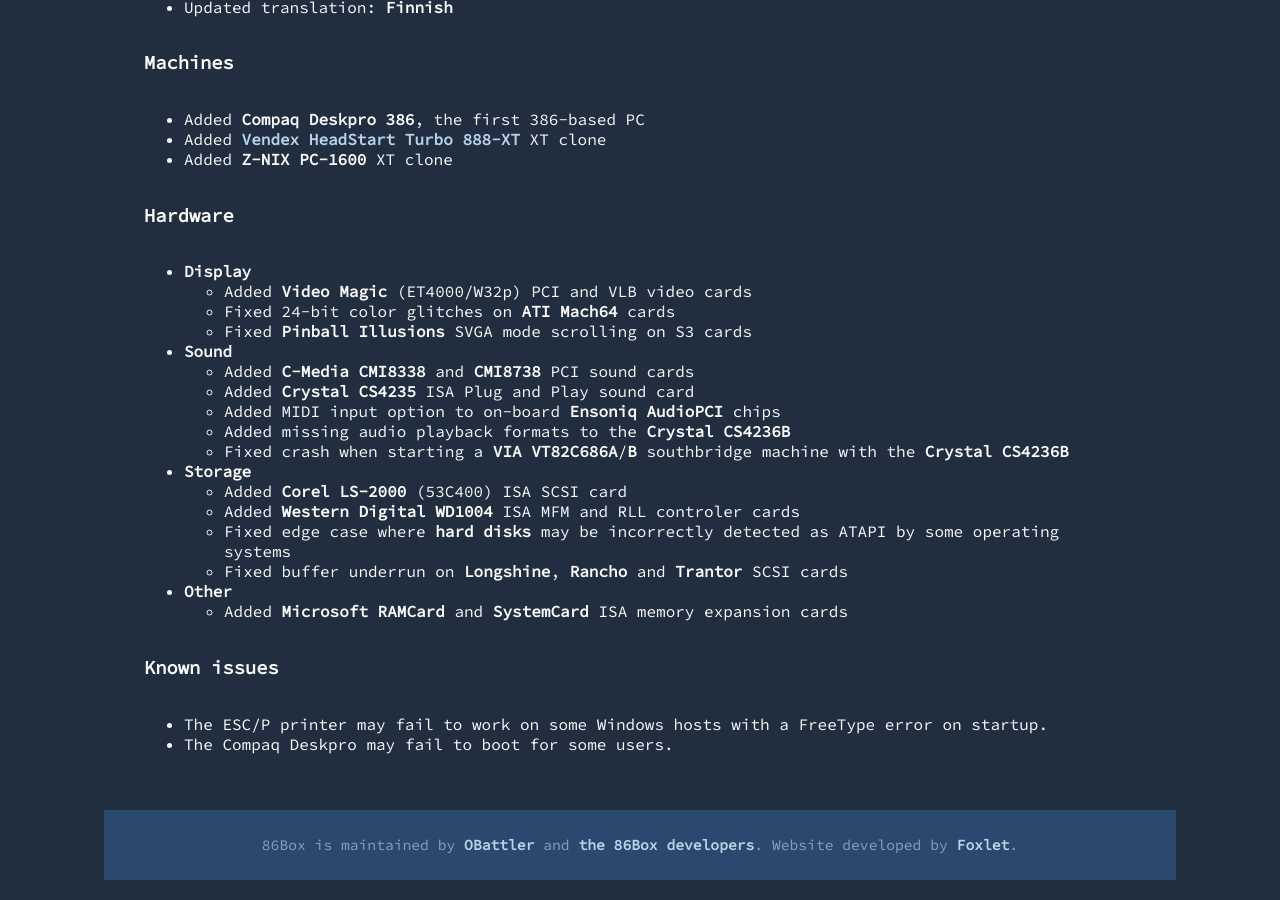
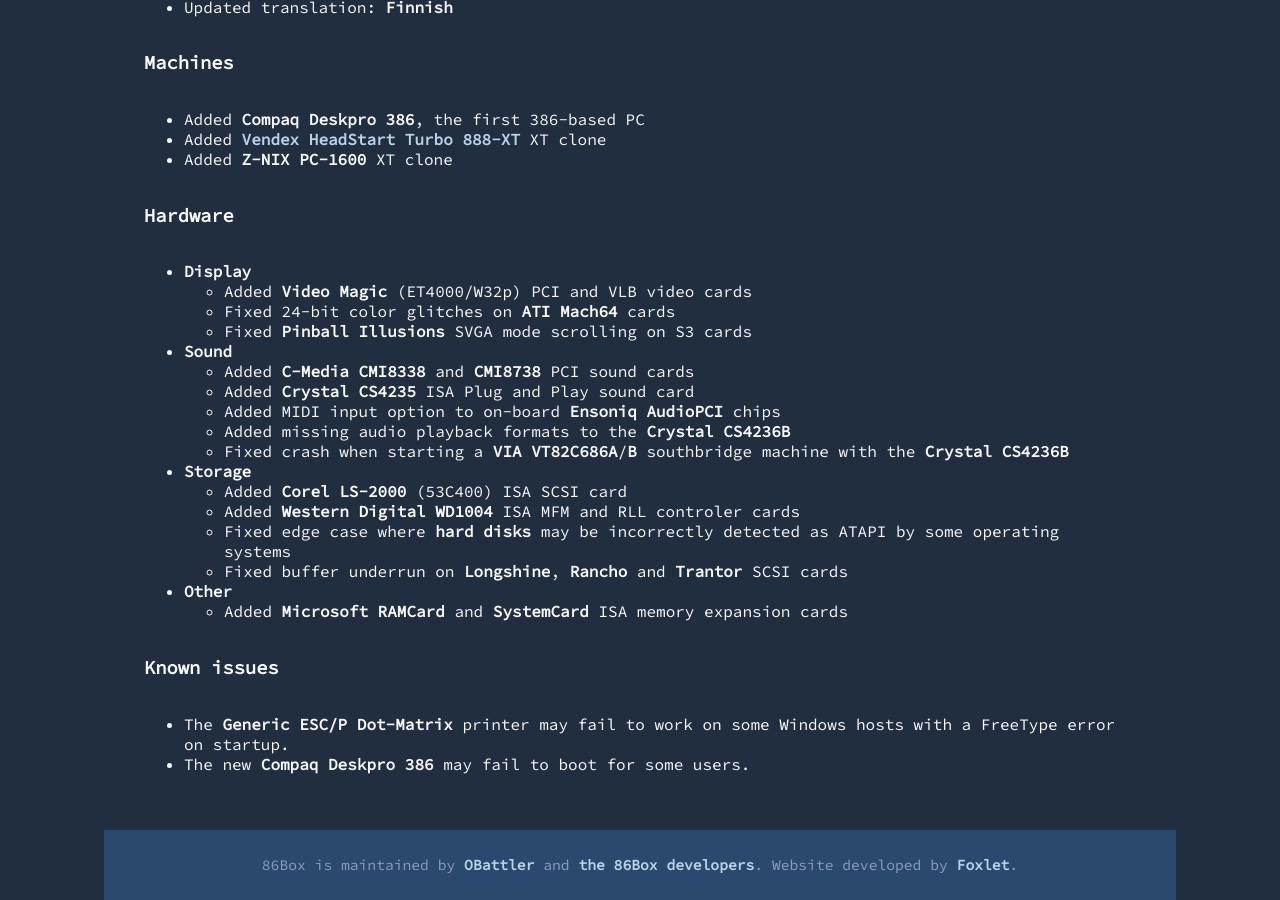
Before and after one commit to 86Box/86box.github.io, a Jekyll site: the page built from _posts/2022-03-18-86box-v3-3.md, in a window 1280 px wide and 900 px high, scrolled down 1670 px. Built offline with Jekyll 4.4.1, drawn with Linux system fonts in a browser that asks for light colours.

Commit message:
...part 2

```diff
--- a/_posts/2022-03-18-86box-v3-3.md
+++ b/_posts/2022-03-18-86box-v3-3.md
@@ -65,5 +65,5 @@
 
 ### Known issues
 
-* The ESC/P printer may fail to work on some Windows hosts with a FreeType error on startup.
-* The Compaq Deskpro may fail to boot for some users.
+* The **Generic ESC/P Dot-Matrix** printer may fail to work on some Windows hosts with a FreeType error on startup.
+* The new **Compaq Deskpro 386** may fail to boot for some users.
```
